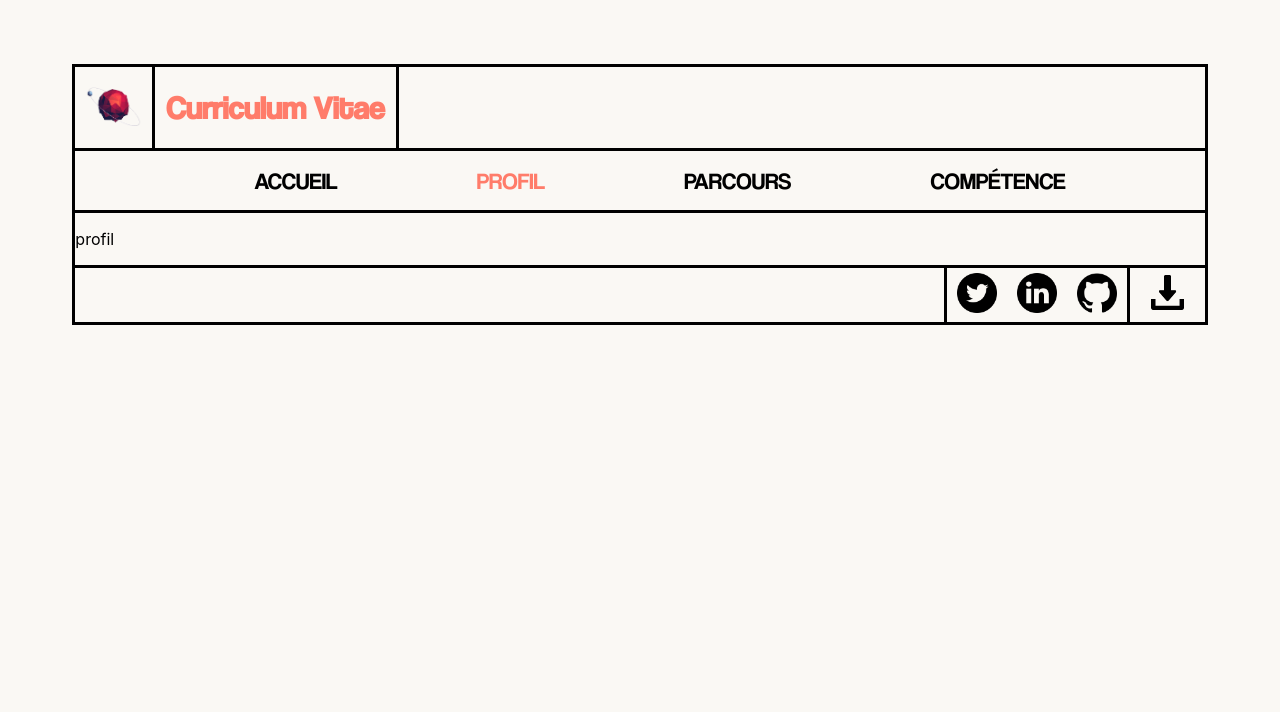
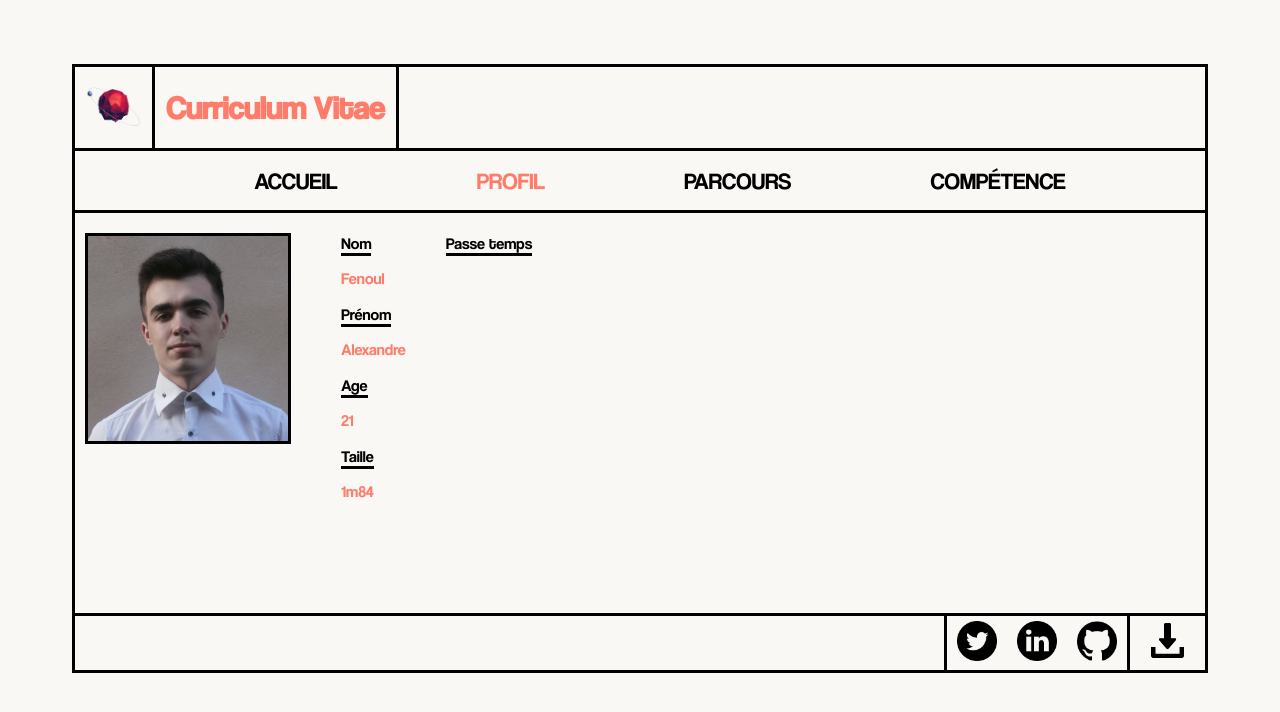
Before and after one commit to AlexFenoul/cv-react, a React (Create React App) app: page /profil in a window 1280 px wide. Shown: the top 712 px of the page. Built offline with nearby package versions, Linux system fonts and the light colour scheme.

Commit message:
Profile Picture + Information

```diff
--- a/src/features/profile/Profile.js
+++ b/src/features/profile/Profile.js
@@ -3,11 +3,39 @@ import { } from 'react-redux';
 import { } from './profileSlice.js';
 import styles from './Profile.module.css';
 
+import profilePicture from '../../assets/images/profilePicture.JPG';
+
+
 export function Profile() {
 
   return (
-    <div>
-      <p>profil</p>
+    <div className={styles.profile}>
+      <div className={styles.profilePictureContainer}>
+        <img className={styles.profilePicture} src={profilePicture} alt="Profil" />
+      </div>
+      <div className={styles.information}>
+        <div className={styles.infoUn}>
+          <div>
+            <label>Nom</label>
+            <p className={styles.info}>Fenoul</p>
+          </div>
+          <div>
+            <label>Prénom</label>
+            <p className={styles.info}>Alexandre</p>
+          </div>
+          <div>
+            <label>Age</label>
+            <p className={styles.info}>21</p>
+          </div>
+          <div>
+            <label>Taille</label>
+            <p className={styles.info}>1m84</p>
+          </div>
+        </div>
+        <div className={styles.infoDeux}>
+          <label>Passe temps</label>
+        </div>
+      </div>
     </div>
   );
 }
--- a/src/features/profile/Profile.module.css
+++ b/src/features/profile/Profile.module.css
@@ -0,0 +1,36 @@
+.profile{
+    height: 400px;
+    display: flex;
+}
+
+.profilePicture{
+    border: 3px solid #000000;
+    margin: 20px;
+    width: 200px;
+    object-fit: scale-down;
+    margin-left: 10px;
+    margin-right: 10px;
+}
+
+
+.information{
+    margin-left: 40px;
+    margin-top: 20px;
+    display: flex;
+    justify-content: flex-start;
+    width: 100%;
+}
+
+label{
+    border-bottom: 3px solid #000000;
+    font-family: "coolvetica", Courier, monospace;
+}
+
+.info{
+    font-family: "coolvetica", Courier, monospace;
+    color: #ff7c6a;
+}
+
+.infoDeux{
+    margin-left: 40px;
+}
```
Also changed, not shown: src/assets/images/profilePicture.JPG (added).
